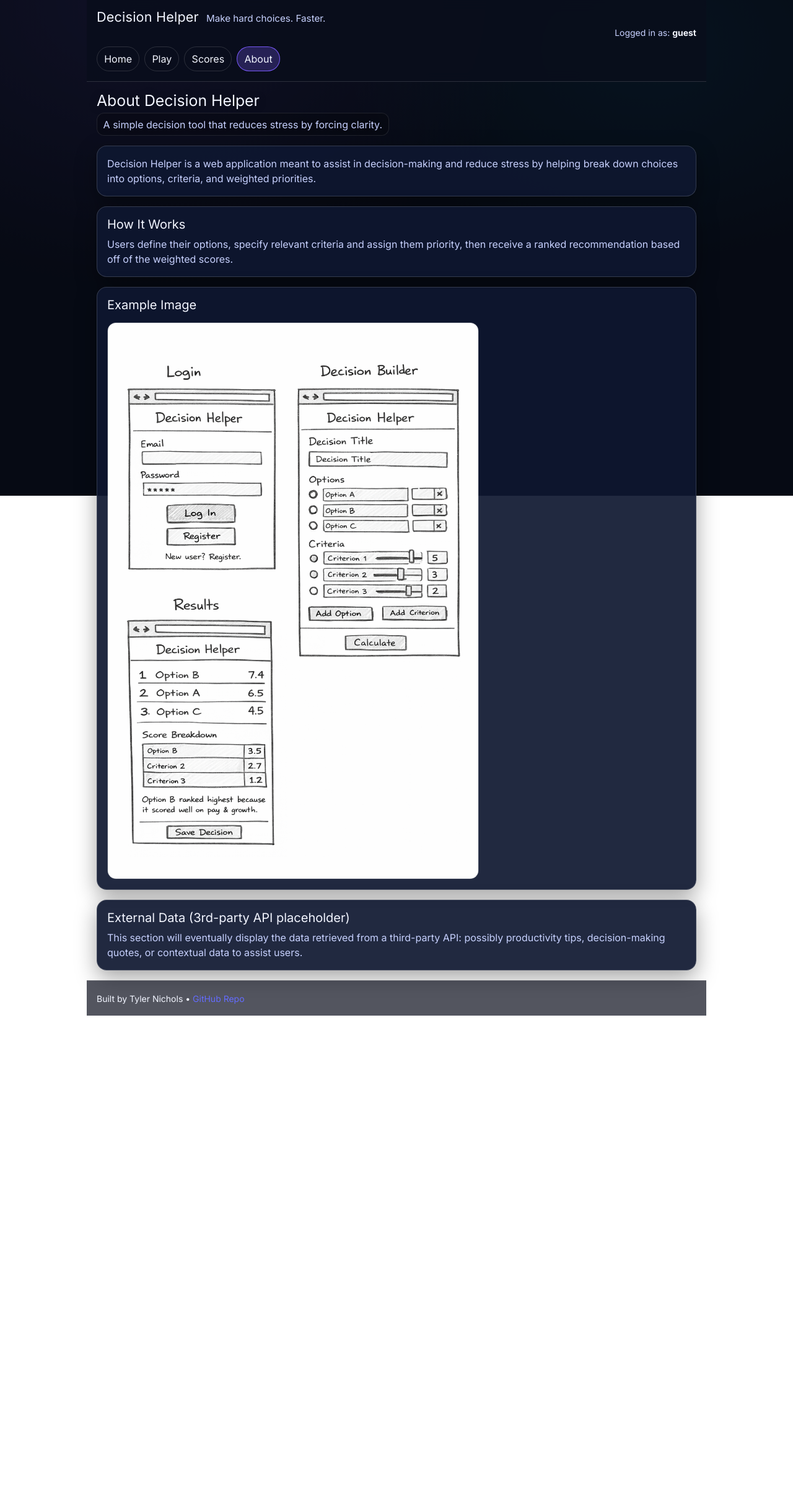
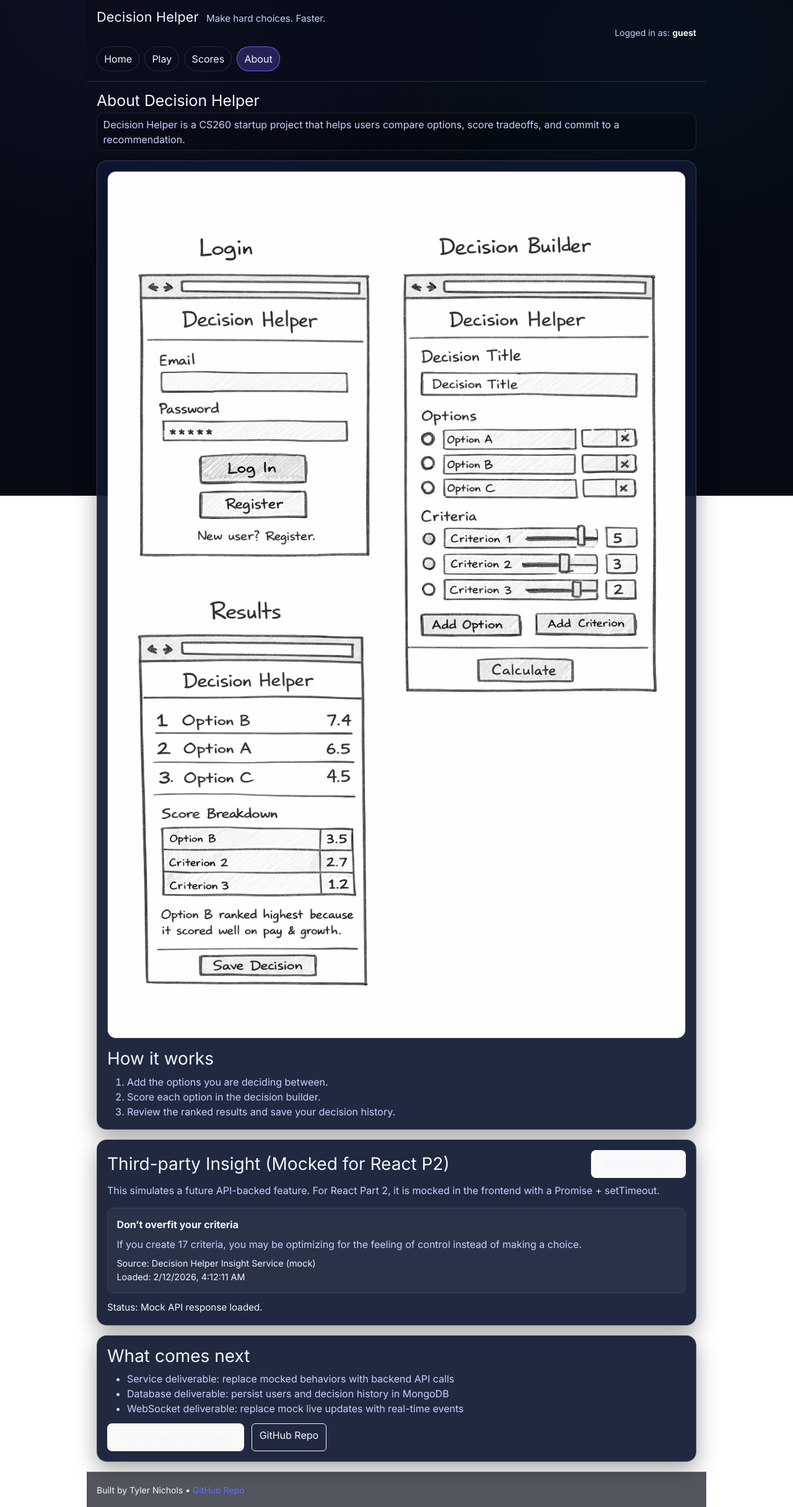
Before and after one commit to aztyler77-ux/startup, a React (Vite) app in the folder react/: page /about in a window 1280 px wide. Shown: the whole page at 62% size. Before the commit the page ends 1639 px from the top, so only its background shows below. Built offline with nearby package versions, Linux system fonts and the light colour scheme.

Commit message:
feat: mock third-party insight API on about page for React P2

```diff
--- a/react/src/views/About.jsx
+++ b/react/src/views/About.jsx
@@ -1,40 +1,164 @@
+import { useEffect, useState } from "react";
+import { Link } from "react-router-dom";
+
+const mockInsights = [
+  {
+    title: "Clarify the real decision first",
+    body: "Most bad decisions are actually vague decisions. Write the real question in one sentence before scoring options.",
+    source: "Decision Helper Insight Service (mock)",
+  },
+  {
+    title: "Separate facts from fear",
+    body: "List what you know, what you assume, and what you fear. Treating all three as the same thing makes every option look worse.",
+    source: "Decision Helper Insight Service (mock)",
+  },
+  {
+    title: "Don’t overfit your criteria",
+    body: "If you create 17 criteria, you may be optimizing for the feeling of control instead of making a choice.",
+    source: "Decision Helper Insight Service (mock)",
+  },
+  {
+    title: "A good decision can still feel uncomfortable",
+    body: "Discomfort is not always a red flag. Sometimes it just means the tradeoff is real.",
+    source: "Decision Helper Insight Service (mock)",
+  },
+];
+
+function mockFetchDecisionInsight() {
+  return new Promise((resolve) => {
+    const delayMs = 650 + Math.floor(Math.random() * 700);
+
+    setTimeout(() => {
+      const pick = mockInsights[Math.floor(Math.random() * mockInsights.length)];
+      resolve({
+        ...pick,
+        fetchedAt: new Date().toISOString(),
+      });
+    }, delayMs);
+  });
+}
+
+function formatDateTime(iso) {
+  if (!iso) return "—";
+  const d = new Date(iso);
+  if (Number.isNaN(d.getTime())) return "—";
+  return d.toLocaleString();
+}
+
 export default function About() {
+  const [insight, setInsight] = useState(null);
+  const [loading, setLoading] = useState(true);
+  const [statusMsg, setStatusMsg] = useState("");
+
+  async function loadInsight() {
+    setLoading(true);
+    setStatusMsg("Fetching mock third-party insight...");
+    const next = await mockFetchDecisionInsight();
+    setInsight(next);
+    setLoading(false);
+    setStatusMsg("Mock API response loaded.");
+  }
+
+  useEffect(() => {
+    loadInsight();
+  }, []);
+
   return (
     <>
       <h2 className="page-title">About Decision Helper</h2>
-      <p className="page-subtitle">A simple decision tool that reduces stress by forcing clarity.</p>
+      <p className="page-subtitle">
+        Decision Helper is a CS260 startup project that helps users compare options, score tradeoffs, and commit to a recommendation.
+      </p>
 
-      <section className="cardish mb-3">
-        <p className="mb-0">
-          Decision Helper is a web application meant to assist in decision-making and reduce stress by helping break
-          down choices into options, criteria, and weighted priorities.
+      <div className="cardish" style={{ marginBottom: "1rem" }}>
+        <img src="/DecisionHelper.png" alt="Decision Helper logo" />
+        <h3 style={{ marginTop: "1rem" }}>How it works</h3>
+        <ol style={{ marginBottom: 0, color: "var(--muted)" }}>
+          <li>Add the options you are deciding between.</li>
+          <li>Score each option in the decision builder.</li>
+          <li>Review the ranked results and save your decision history.</li>
+        </ol>
+      </div>
+
+      <div className="cardish" style={{ marginBottom: "1rem" }}>
+        <div
+          style={{
+            display: "flex",
+            gap: ".75rem",
+            justifyContent: "space-between",
+            alignItems: "center",
+            flexWrap: "wrap",
+            marginBottom: ".5rem",
+          }}
+        >
+          <h3 style={{ margin: 0 }}>Third-party Insight (Mocked for React P2)</h3>
+          <button type="button" onClick={loadInsight}>
+            Refresh insight
+          </button>
+        </div>
+
+        <p style={{ color: "var(--muted)", marginTop: 0 }}>
+          This simulates a future API-backed feature. For React Part 2, it is mocked in the frontend with a Promise + setTimeout.
         </p>
-      </section>
 
-      <section className="cardish mb-3">
-        <h3 className="h5 mb-2">How It Works</h3>
-        <p className="mb-0">
-          Users define their options, specify relevant criteria and assign them priority, then receive a ranked
-          recommendation based off of the weighted scores.
-        </p>
-      </section>
+        {loading ? (
+          <div
+            style={{
+              padding: ".75rem",
+              borderRadius: "10px",
+              background: "rgba(255,255,255,.04)",
+              border: "1px solid rgba(255,255,255,.08)",
+            }}
+          >
+            Loading insight...
+          </div>
+        ) : insight ? (
+          <div
+            style={{
+              padding: ".9rem",
+              borderRadius: "10px",
+              background: "rgba(255,255,255,.04)",
+              border: "1px solid rgba(255,255,255,.08)",
+            }}
+          >
+            <div style={{ fontWeight: 700 }}>{insight.title}</div>
+            <p style={{ margin: ".5rem 0", color: "var(--muted)" }}>{insight.body}</p>
+            <div style={{ color: "var(--muted)", fontSize: ".9rem" }}>
+              Source: {insight.source}
+            </div>
+            <div style={{ color: "var(--muted)", fontSize: ".9rem" }}>
+              Loaded: {formatDateTime(insight.fetchedAt)}
+            </div>
+          </div>
+        ) : null}
 
-      <section className="cardish mb-3">
-        <h3 className="h5 mb-3">Example Image</h3>
-        <img
-          src="/DecisionHelper.png"
-          alt="Decision Helper application concept image"
-          width="600"
-        />
-      </section>
+        <div style={{ marginTop: ".75rem", color: "var(--muted)", fontSize: ".95rem" }}>
+          Status: {statusMsg || "Idle"}
+        </div>
+      </div>
 
-      <section className="cardish">
-        <h3 className="h5 mb-2">External Data (3rd-party API placeholder)</h3>
-        <p className="mb-0">
-          This section will eventually display the data retrieved from a third-party API: possibly productivity tips,
-          decision-making quotes, or contextual data to assist users.
-        </p>
-      </section>
+      <div className="cardish">
+        <h3 style={{ marginTop: 0 }}>What comes next</h3>
+        <ul style={{ marginBottom: ".75rem", color: "var(--muted)" }}>
+          <li>Service deliverable: replace mocked behaviors with backend API calls</li>
+          <li>Database deliverable: persist users and decision history in MongoDB</li>
+          <li>WebSocket deliverable: replace mock live updates with real-time events</li>
+        </ul>
+
+        <div style={{ display: "flex", gap: ".75rem", flexWrap: "wrap" }}>
+          <Link to="/play">
+            <button type="button">Try the Decision Builder</button>
+          </Link>
+          <a
+            className="btn btn-outline-light"
+            href="https://github.com/aztyler77-ux/startup"
+            target="_blank"
+            rel="noreferrer"
+          >
+            GitHub Repo
+          </a>
+        </div>
+      </div>
     </>
   );
 }
```
